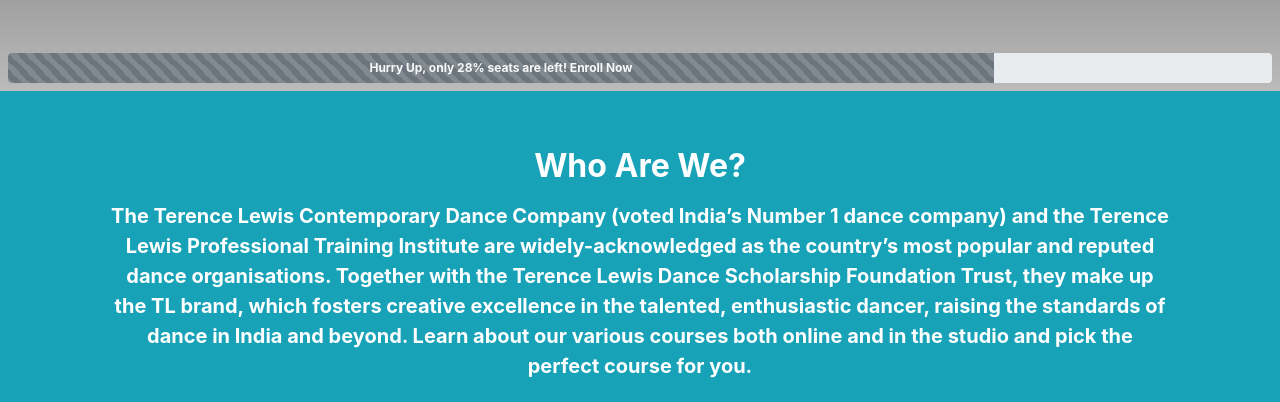
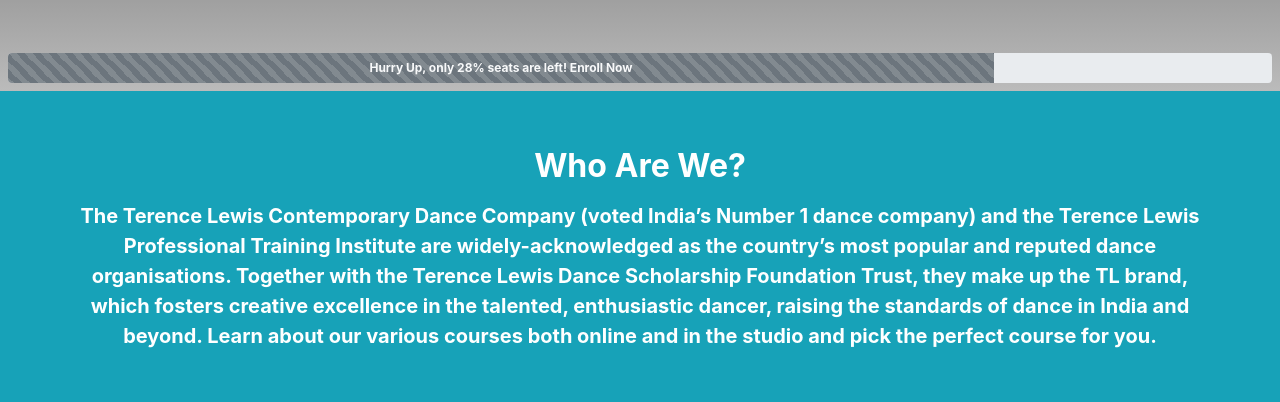
Before and after one commit to Naman1516/Bootstrap_Webpage, a plain HTML site: page index.html in a window 1280 px wide. Shown: the part 550-952 px from the top of the page. Drawn offline with nearby package versions, Linux system fonts and the light colour scheme.

Commit message:
Update index.html

```diff
--- a/index.html
+++ b/index.html
@@ -124,7 +124,7 @@
                 <p class="text-center h2 text-capitalize p-2 font-weight-bolder">Who are we?</p>
             </div>
             <div class="col-sm-12 col-md-12 col-lg-12">
-                <p class="text-center text-lead pl-5 pr-5 font-weight-bold" style="font-size: 20px;">The Terence Lewis
+                <p class="text-center text-lead font-weight-bold" style="font-size: 20px;">The Terence Lewis
                     Contemporary Dance
                     Company (voted India’s Number 1 dance company) and the Terence
                     Lewis Professional Training Institute are widely-acknowledged as the country’s most popular and
```
